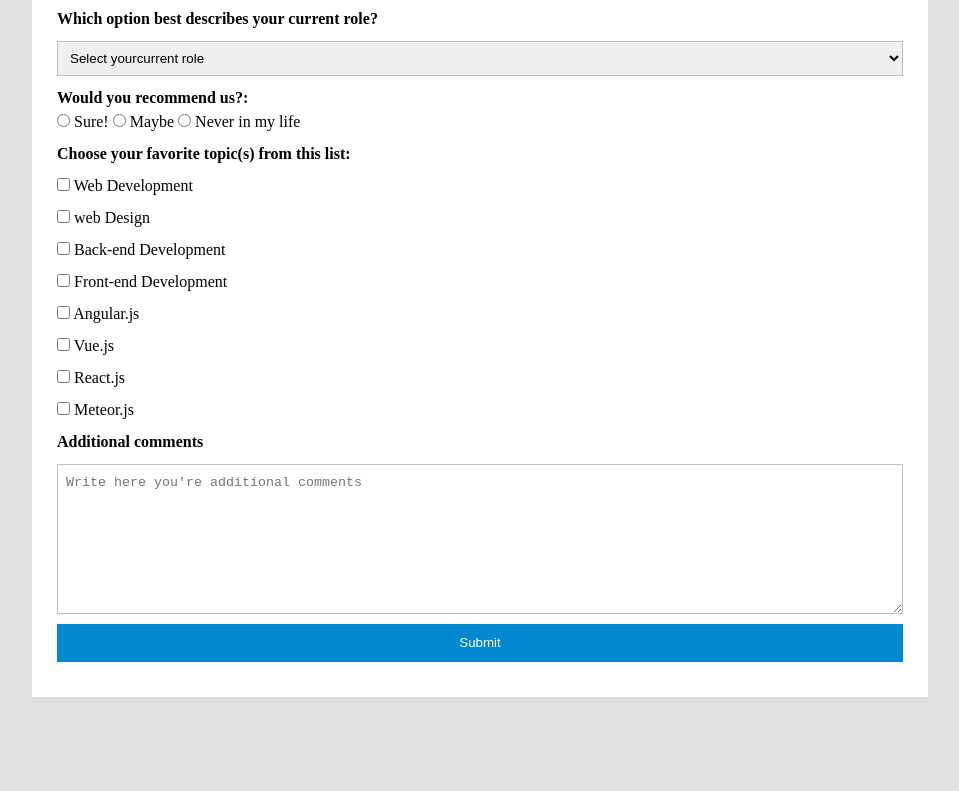
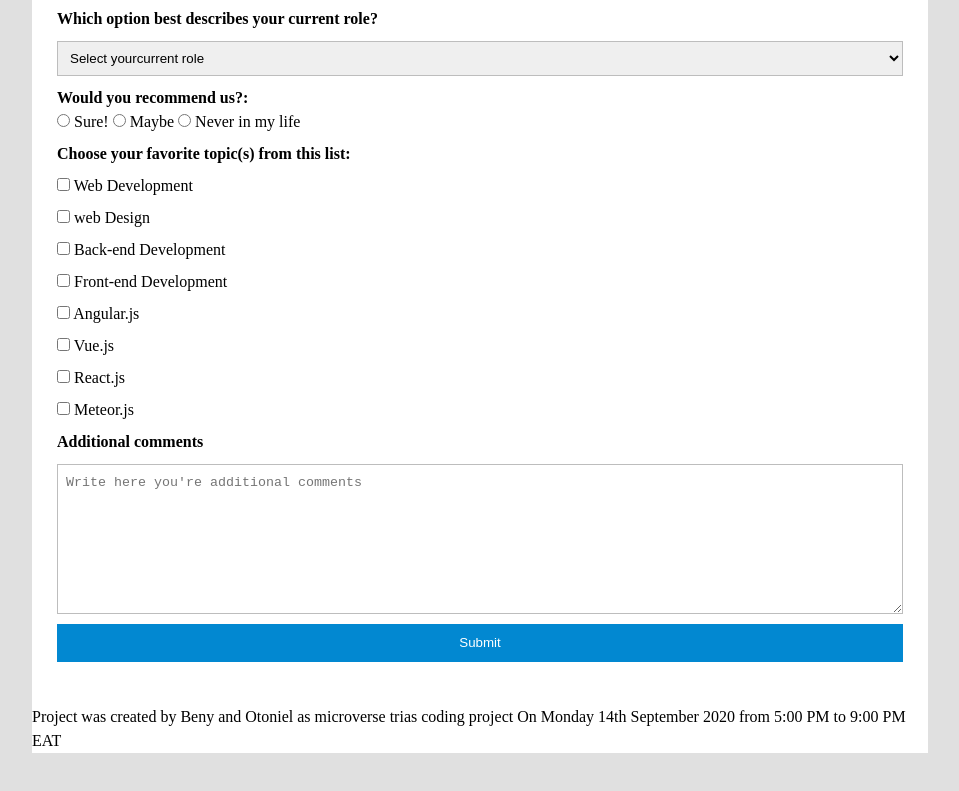
Before and after one commit to kenliten/beny-otoniel-trial, a plain HTML site: page index.html in a window 1280 px wide. Shown: the part 464-1255 px from the top of the page, without its empty margins (160-1119 px from the left). Before the commit the page ends 1211 px from the top, so only its background shows below. Drawn offline with Linux system fonts and the light colour scheme.

Commit message:
Signed-off-by: Banyenzachi Thomas <banyenzachi@gmail.com>added footer div

```diff
--- a/index.html
+++ b/index.html
@@ -100,7 +100,16 @@
         </div>
         <input type="submit" id="submit" value="Submit">
       </form>
+      <div id="footer">
+        <p>
+          Project was created by Beny and Otoniel as microverse trias coding project
+          On Monday 14th September 2020 from 5:00 PM to 9:00 PM EAT
+
+        </p>
+
+      </div>
     </div>
+
 
 
     <script  src="js/index.js"></script>
```
